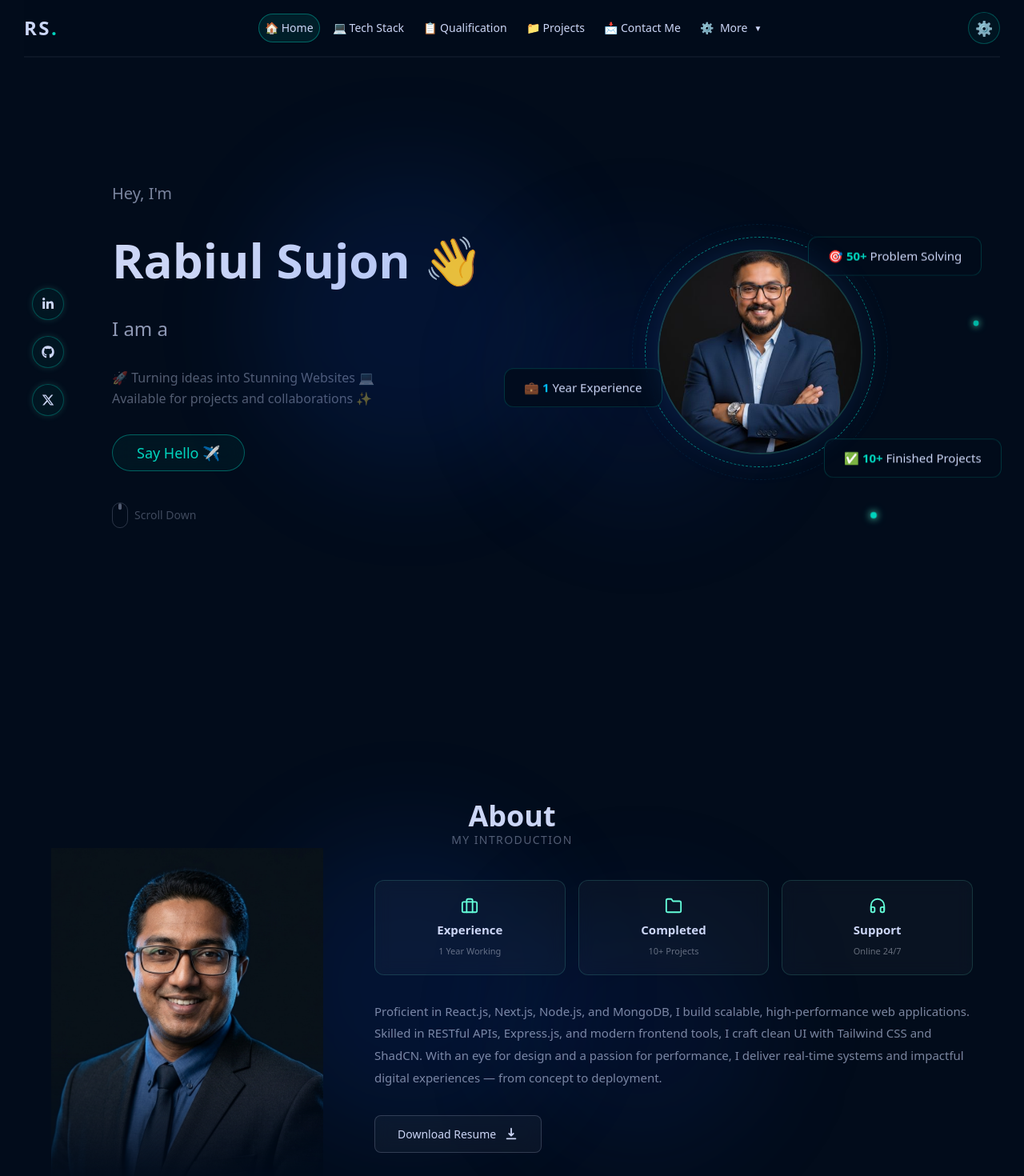
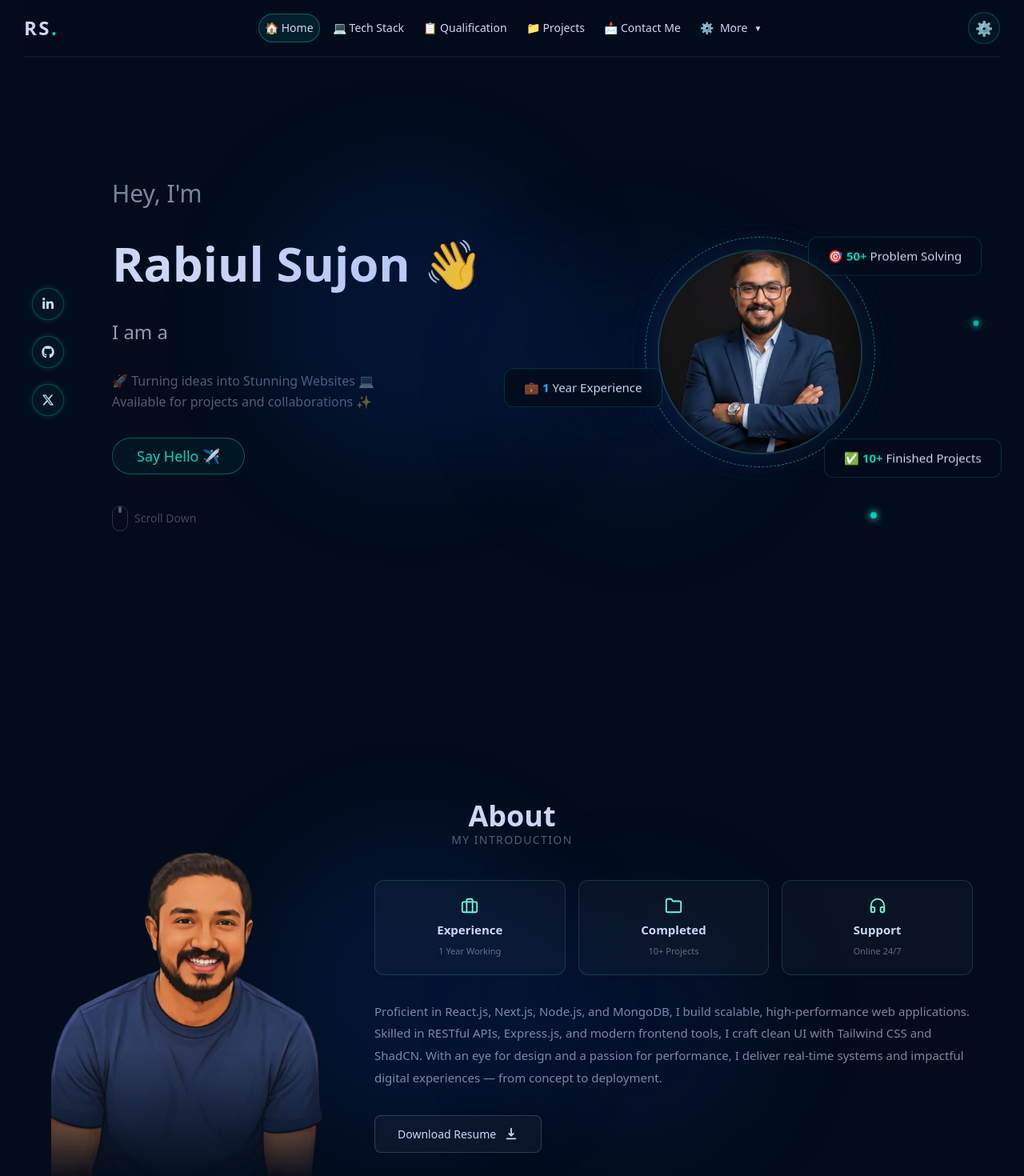
Before and after one commit to Rabiul-Sujon/my-portfolio, a Next.js app: page / in a window 1280 px wide. Shown: the top 1470 px of the page at 80% size. Built offline with nearby package versions, Linux system fonts and the light colour scheme.

Commit message:
Fix: About section image, Hero section hey i'm

```diff
--- a/src/components/sections/About.jsx
+++ b/src/components/sections/About.jsx
@@ -35,7 +35,7 @@ export default function About() {
   return (
     <section
       id="about"
-      className="min-h-screen relative overflow-hidden bg-[#020C1B] flex flex-col items-center justify-center px-6 py-24"
+      className="min-h-screen relative overflow-hidden bg-[#020C1B] flex flex-col items-center justify-center px-6 py-10"
     >
       {/* Blue glows */}
       <div className="absolute top-1/4 left-1/4 w-96 h-96 bg-blue-600/10 rounded-full blur-3xl pointer-events-none" />
@@ -68,7 +68,7 @@ export default function About() {
           style={{ width: "340px", height: "420px", position: "relative" }}
         >
           <Image
-            src="/professional-pic.jpeg"
+            src="/rabiul--sujon.png"
             alt="Rabiul Sujon"
             fill
             style={{
--- a/src/components/sections/Hero.jsx
+++ b/src/components/sections/Hero.jsx
@@ -181,7 +181,7 @@ export default function Hero() {
             initial={{ opacity: 0, y: 20 }}
             animate={{ opacity: 1, y: 0 }}
             transition={{ duration: 0.6 }}
-            className="text-[#CCD6F6]/60 text-xl"
+            className="text-[#CCD6F6]/60 text-3xl"
           >
             Hey, I&apos;m
           </motion.p>
```
Also changed, not shown: public/rabiul--sujon.png (added).
